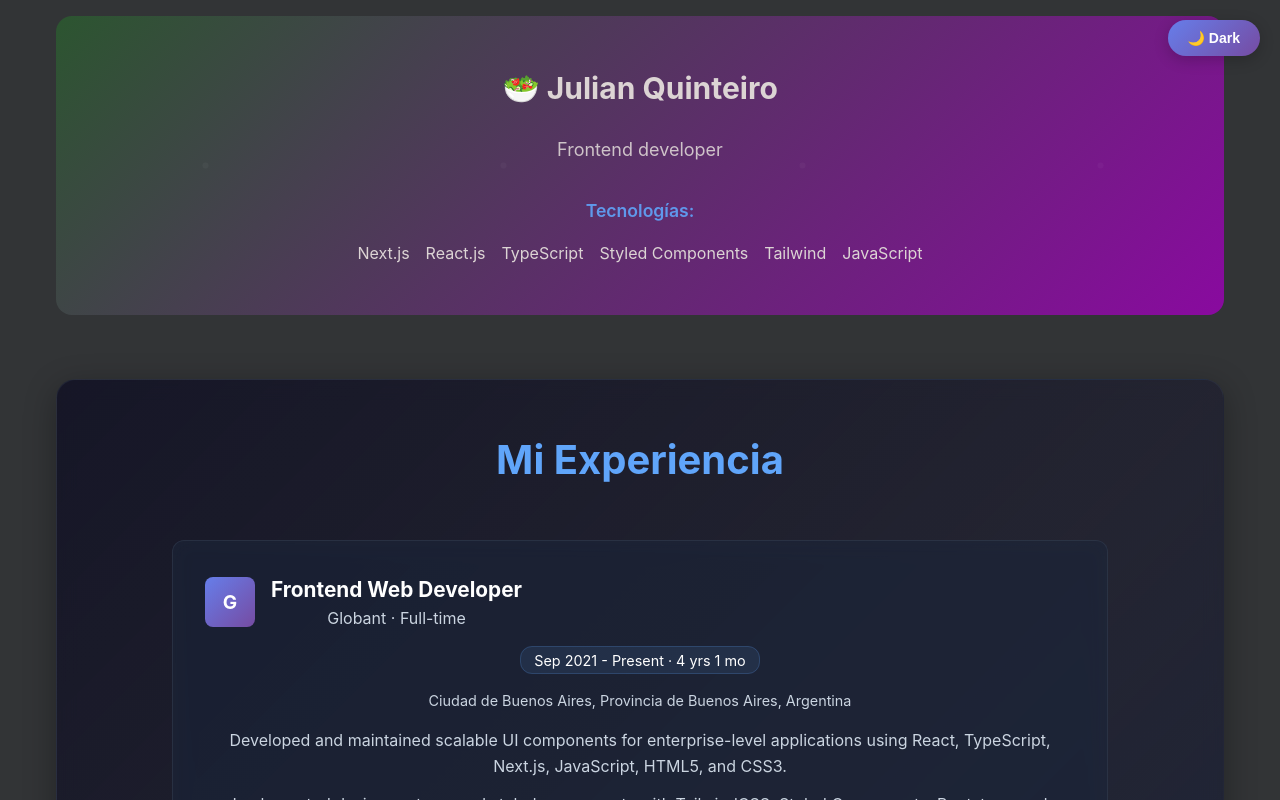
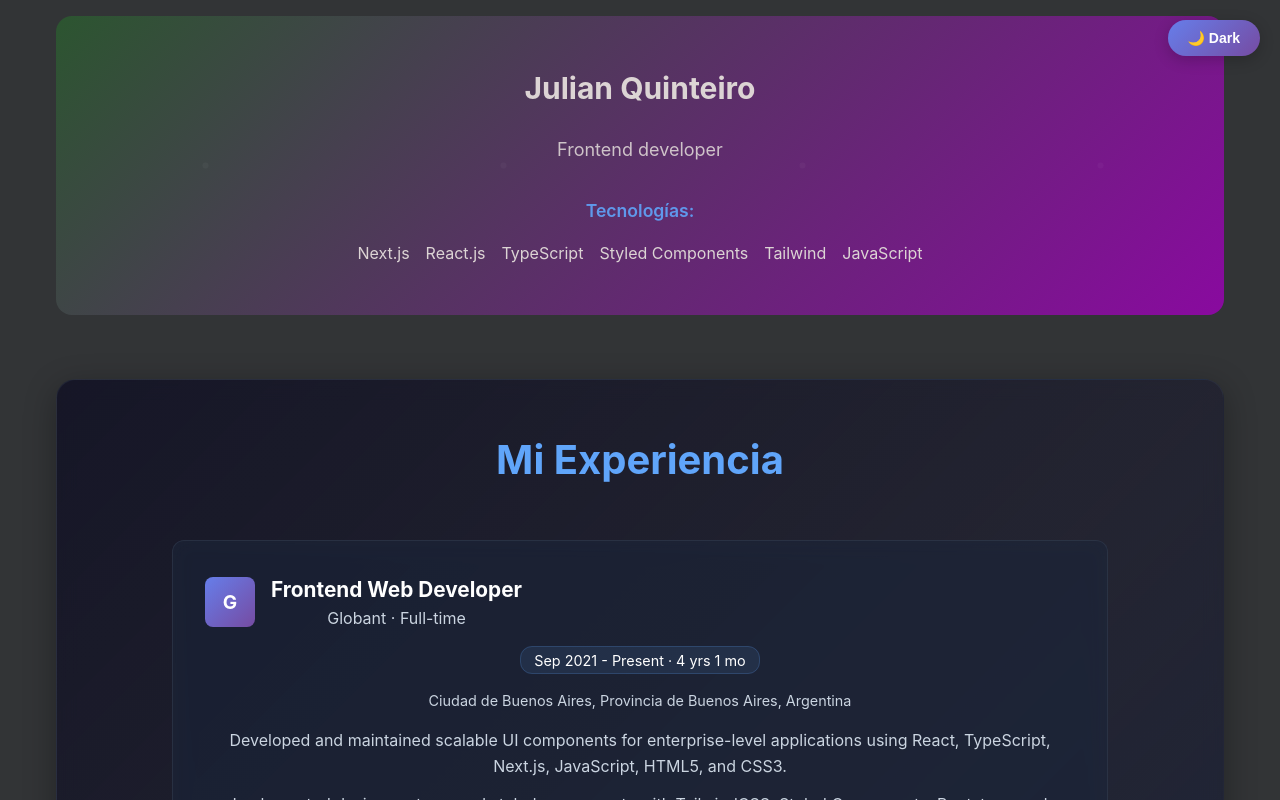
Before and after one commit to Julianqui/nutri, a Next.js app: page / in a window 1280 px wide. Shown: the top 800 px of the page. Built offline with nearby package versions, Linux system fonts and the light colour scheme.

Commit message:
remove icon

```diff
--- a/src/app/page.tsx
+++ b/src/app/page.tsx
@@ -38,7 +38,7 @@ export default function Home() {
       </div>
 
       <div className="hero animate-fade-in-up">
-        <h1>🥗 Julian Quinteiro</h1>
+        <h1>Julian Quinteiro</h1>
         <p>Frontend developer</p>
         <div className="tech-stack" style={{ marginTop: '2rem', textAlign: 'center' }}>
           <p style={{ marginBottom: '1rem', fontSize: '1.1rem', fontWeight: '600', color: '#60a5fa' }}>Tecnologías:</p>
```
